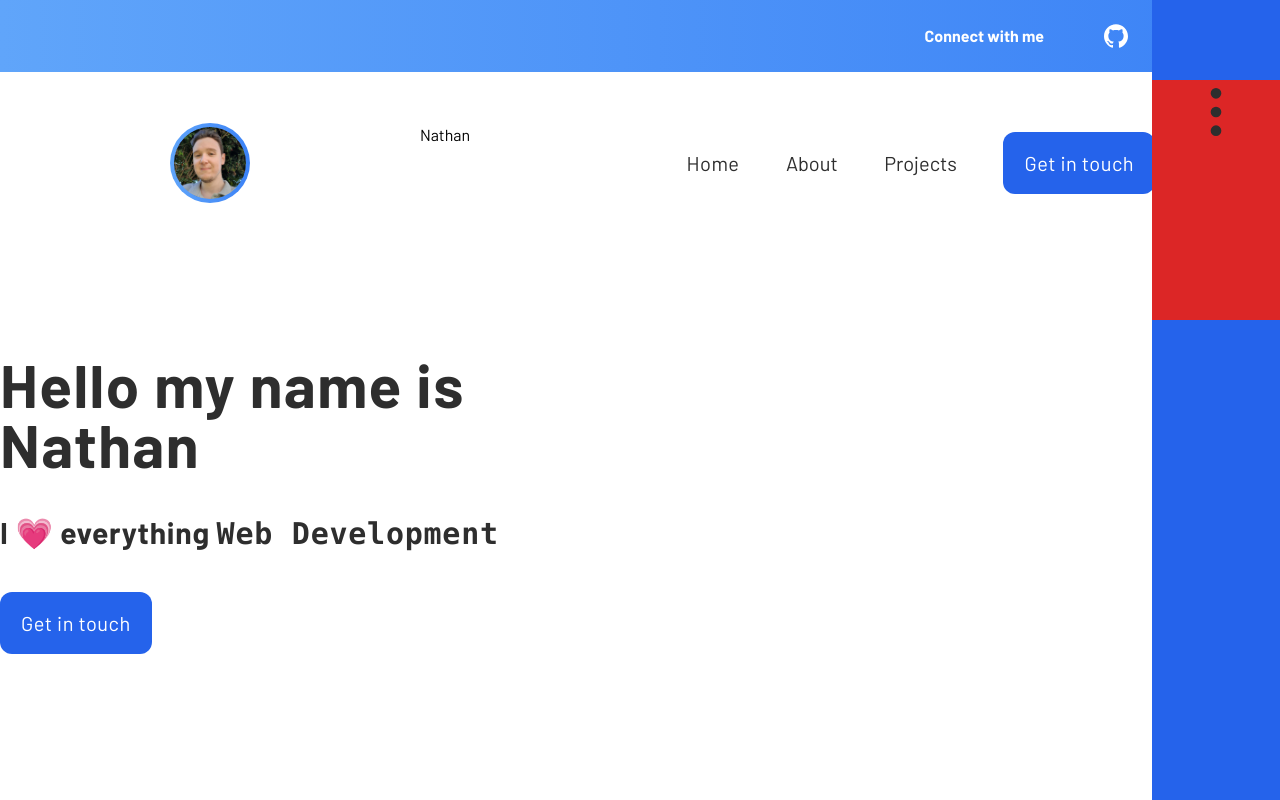
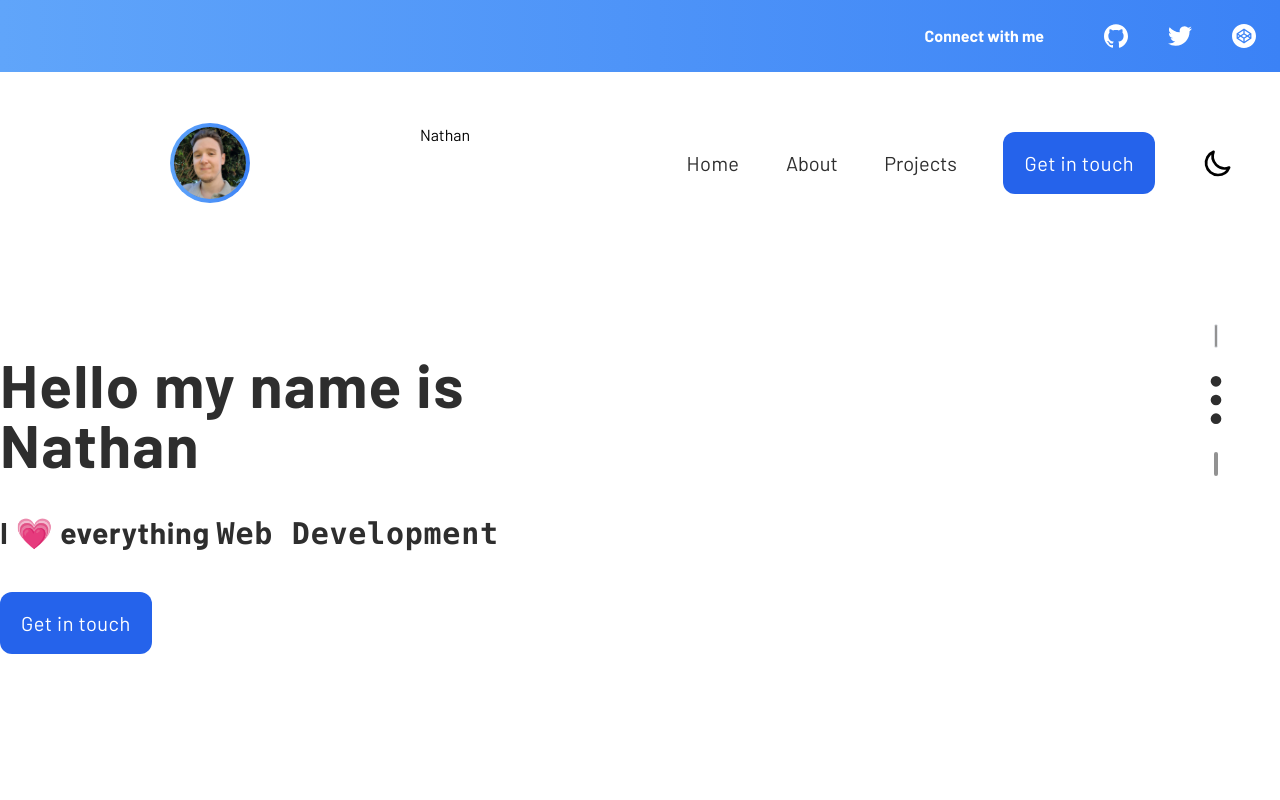
Before and after one commit to Nathan-s-Anthony/my-portfolio, a React (Create React App) app: page / in a window 1280 px wide. Built offline with nearby package versions, Linux system fonts and the light colour scheme.

Commit message:
Changed styling and added a side nav

```diff
--- a/src/components/js/main.js
+++ b/src/components/js/main.js
@@ -6,7 +6,7 @@
         <>
 
             <main className="h-auto  md:flex-row min-w-full flex-col relative   flex-wrap justify-center content-center gap-5 flex z-5" >
-                <div className="fixed right-0 top-0 h-full  bg-blue-600">
+                <div className="fixed right-0 top-0 h-full  bg-transparent flex items-center">
             <Pagination/>
             </div>
                 <section className=" flex flex-col flex-wrap md:flex-row md:items-start w-full  mt-20 md:container mx-auto justify-center items-center z-1 h-auto ">
--- a/src/components/js/pagination.js
+++ b/src/components/js/pagination.js
@@ -2,11 +2,13 @@
 
 const Pagination =() =>{
     return(
-        <div className="  bg-blue-600 w-32 h-3/6  right-0 top-0  flex flex-col flex-nowrap content-center justify-center z-0">
-        <div className="bg-red-600 h-60 flex flex-col flex-nowrap content-center items-center ">
+        <div className="  bg-transparent w-32 h-3/6  right-0 top-0  flex flex-col flex-nowrap content-center justify-center items-center z-0 ">
+        <div className="bg-transparent h-60 flex flex-col flex-nowrap content-center items-center justify-center ">
+        <div className="w-1 h-6 bg-secondary mb-5 mt-5 border rounded-full"></div>
         <svg xmlns="http://www.w3.org/2000/svg" class="h-6 w-6" fill="none" viewBox="0 0 24 24" stroke="#2e2e2e" className="w-16 h-16">
   <path stroke-linecap="round" stroke-linejoin="round" stroke-width="2" d="M12 5v.01M12 12v.01M12 19v.01M12 6a1 1 0 110-2 1 1 0 010 2zm0 7a1 1 0 110-2 1 1 0 010 2zm0 7a1 1 0 110-2 1 1 0 010 2z" />
 </svg>
+<div className="w-1 h-6 bg-secondary mb-5 mt-5 rounded-full"></div>
         </div>
         </div>
     )
```
